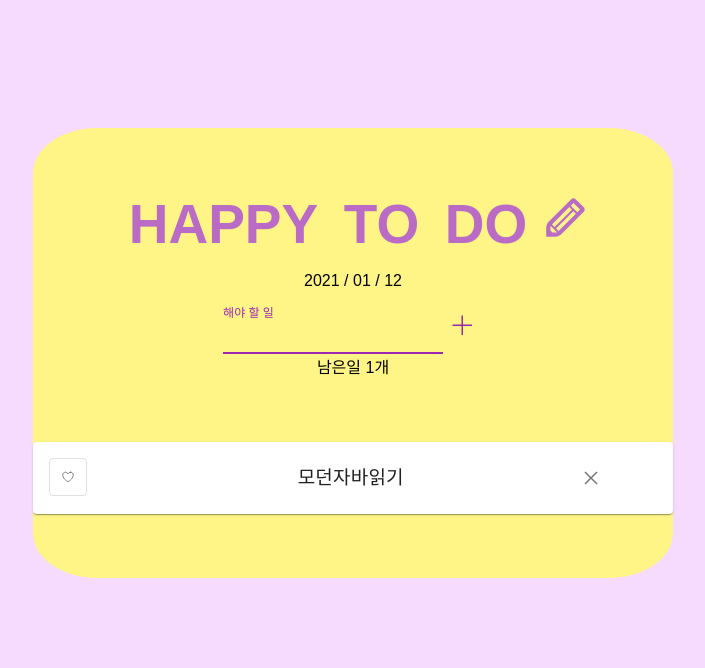
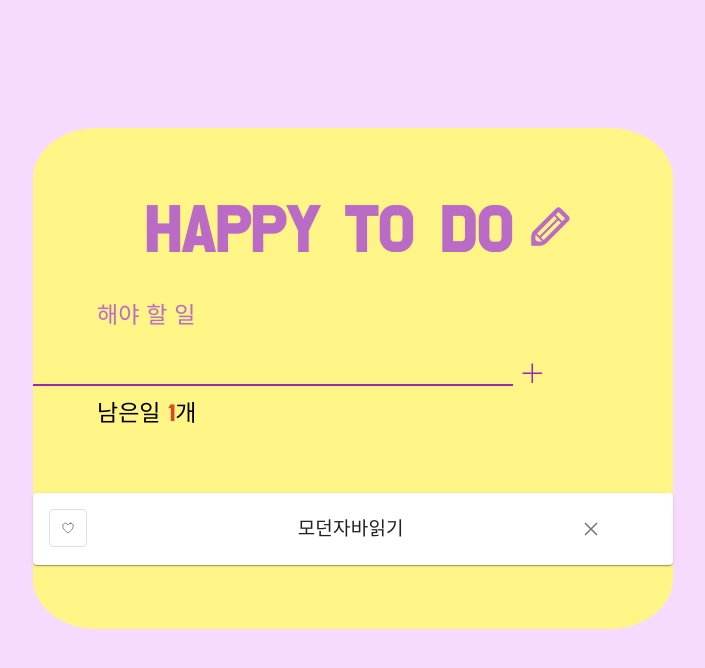
Before and after one commit to Happhee/HAPPY-TO-DO, a React (Create React App) app in the folder client/: page / in a window 1280 px wide. Shown: the top 668 px of the page, without its empty margins (287-992 px from the left). Built offline with nearby package versions, Linux system fonts and the light colour scheme.

Commit message:
[ADD] 해야할일 , 남은일 위치 수정 및 유아이 추가

```diff
--- a/client/src/App.css
+++ b/client/src/App.css
@@ -1,15 +1,10 @@
-@font-face {
-  font-family: "GongBold";
-  src: url('../src/css/fonts/Gong\ Gothic\ Medium.eot');
-}
+
 @import url('https://fonts.googleapis.com/css2?family=Do+Hyeon&display=swap');
 .App {
-  text-align: center;
   background-color:#f7dbff;
   height: 100%;
   margin: 0;
   font-family: 'Do Hyeon', sans-serif;
-
 }
 .rootApp{
   width: 50%;
--- a/client/src/components/AddTodoList.js
+++ b/client/src/components/AddTodoList.js
@@ -7,8 +7,12 @@ function AddTodoList(props) {
 
     let [todoText, setTodoText] = useState('');
     return (
-        <div>
-            <TextField label="해야 할 일" variant="standard"
+        <div className="addTodoList">
+            <p className="date">{props.nowDate}</p>
+            <p className="todoInput">해야 할 일</p>
+
+            <div >
+                <TextField className="todoInput" variant="standard"
                     color="secondary" focused
                     value={todoText} onChange={function (e) {
                         setTodoText(e.target.value);
@@ -19,8 +23,11 @@ function AddTodoList(props) {
                 }}>
                     <VscAdd />
                 </IconButton>
-            <div>
-                <span>남은일 </span>{props.remainTodo}<span>개</span>
+            </div>
+
+            <div className="remainTodo">
+                <span>남은일 </span>
+                <span className="remainTodoProps">{props.remainTodo}</span><span>개</span>
             </div>
         </div>
 
--- a/client/src/components/AddTodoListRoot.js
+++ b/client/src/components/AddTodoListRoot.js
@@ -11,7 +11,6 @@ function AddTodoListRoot() {
                 <span >DO</span>
                 <TiPencil size="50" textDecoration="underline" />
             </div>
-            <p className="date">2021 / 01 / 12</p>
             <AddTodoList></AddTodoList>
         </div>
     )
--- a/client/src/css/AddTodoListRoot.css
+++ b/client/src/css/AddTodoListRoot.css
@@ -1,14 +1,36 @@
 .titleDiv{
+  text-align: center;
+
     color: #B96BC6;
 }
 .titleDiv span{
-    font-size: 55px;
+    font-size: 65px;
     font-weight: 600;
     padding-left: 2%;
     padding-right: 2%;
     color: #B96BC6;
 }
+.addTodoList{
+    font-size: 23px;
+}
 
 .date{
+   text-align: end;
+   padding-right: 10%;
+}
+
+.todoInput{
+    justify-content: start;
+    padding-left: 10%;
+    color: #B96BC6;
+    width:75%;
+}
+.remainTodo{
+    text-align: start;
+    padding-left: 10%;
 
 }
+.remainTodoProps{
+    color: #D94925;
+    font-weight: 900;
+}
```
Lines whose indentation alone changed are shown as unchanged.
